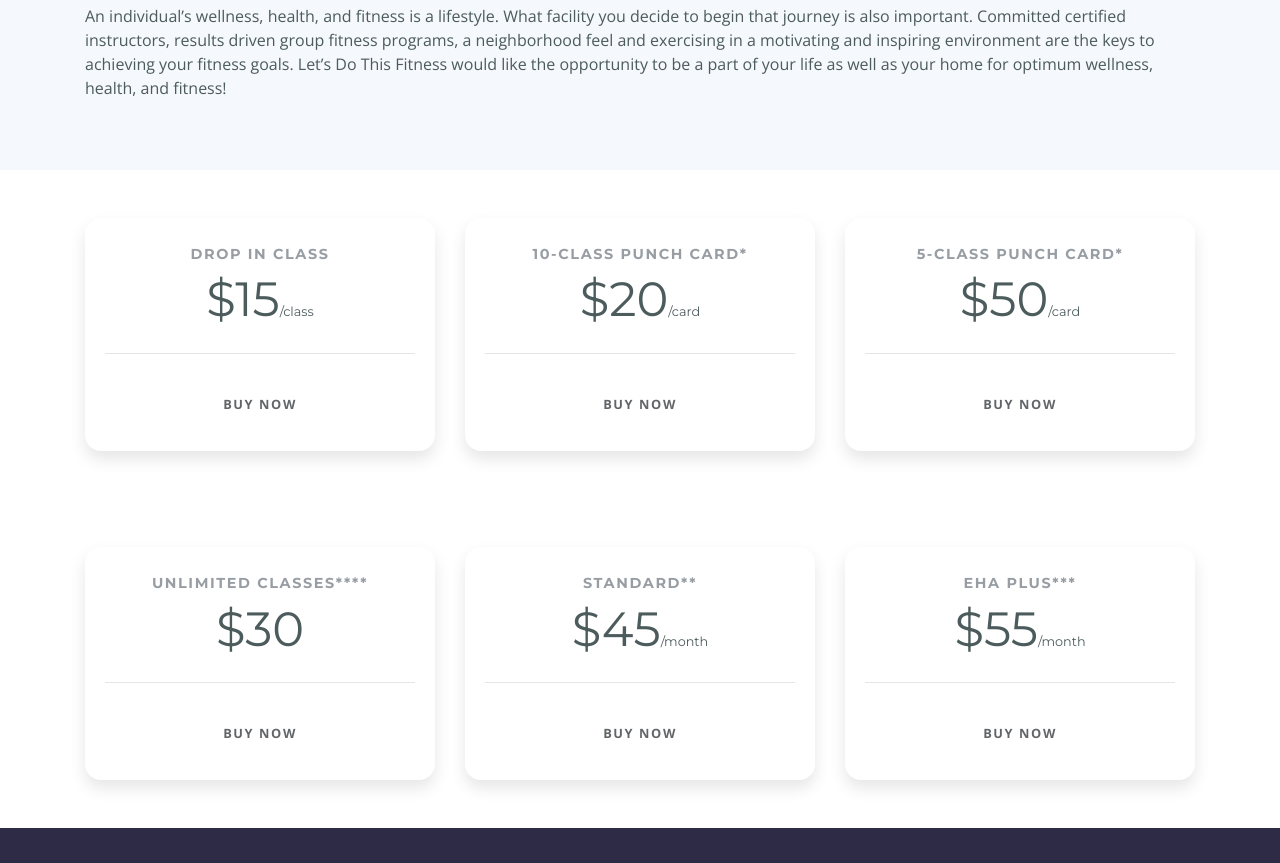
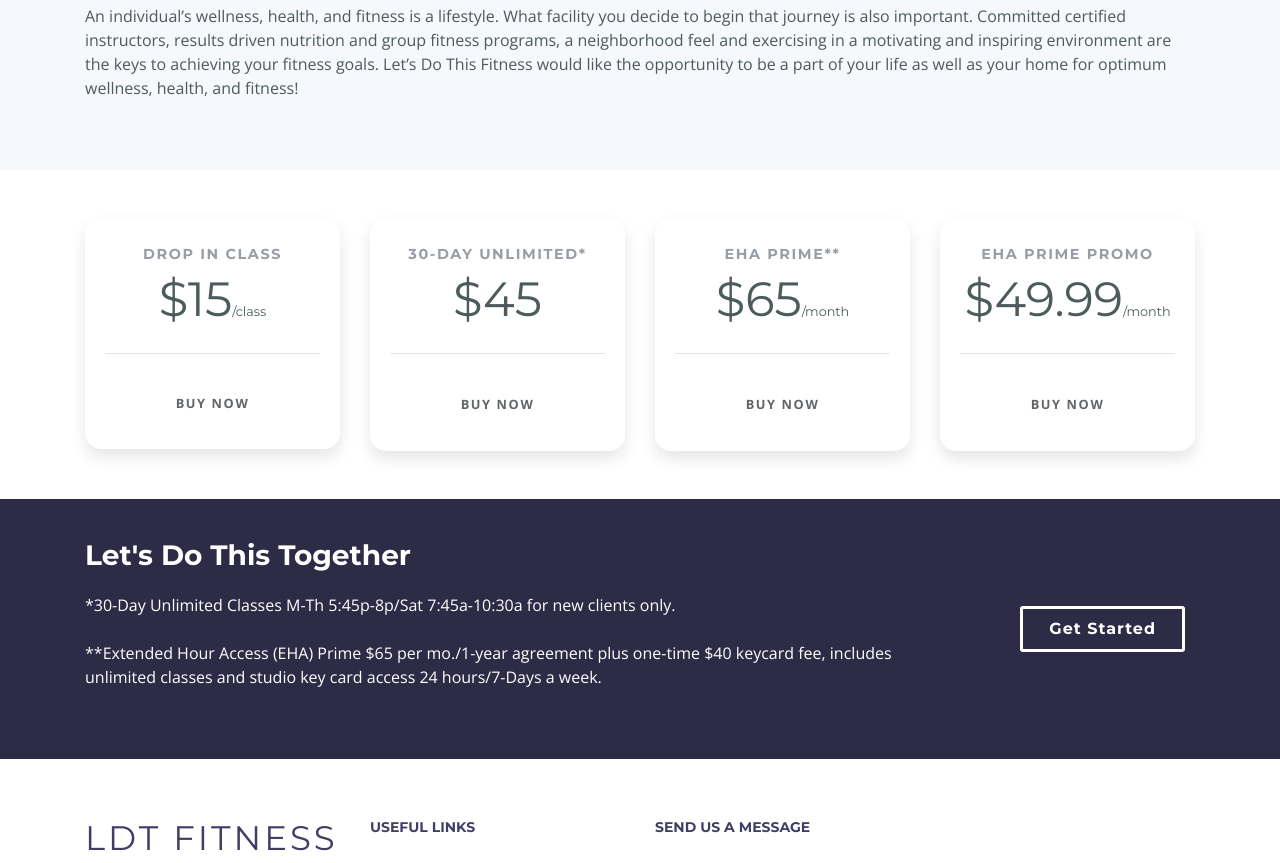
Before and after one commit to ldtfitness/ldtfitness.github.io, a plain HTML site: page pricing.html in a window 1280 px wide. Shown: the part 179-1042 px from the top of the page. Drawn offline with nearby package versions, Linux system fonts and the light colour scheme.

Commit message:
Keith Minor Changes

```diff
--- a/css/style.css
+++ b/css/style.css
@@ -26,7 +26,6 @@ a {
 a:hover,
 a:active,
 a:focus {
-  color: #FFF;
   outline: none;
   text-decoration: none;
 }
--- a/pricing.html
+++ b/pricing.html
@@ -43,10 +43,8 @@
     <div id="topbar">
       <div class="container">
         <div class="social-links">
-                    <a href="#" class="twitter"><i class="fa fa-twitter"></i></a>
-                    <a href="#" class="facebook"><i class="fa fa-facebook"></i></a>
-                    <a href="#" class="linkedin"><i class="fa fa-linkedin"></i></a>
-                    <a href="#" class="instagram"><i class="fa fa-instagram"></i></a>
+          <a href="https://www.instagram.com/ldtfitness_/" target="_blank" class="twitter"><i class="fa fa-instagram"></i></a>
+          <a href="https://www.facebook.com/pages/category/Gym-Physical-Fitness-Center/Lets-Do-This-Fitness-262499847229092/" target="_blank" class="facebook"><i class="fa fa-facebook"></i></a>
         </div>
       </div>
     </div>
@@ -54,7 +52,8 @@
     <div class="container">
 
       <div class="logo float-left">
-                    <h1 class="text-light"><a href="#intro" class="scrollto"><span class="ldtAccent">LDT</span><span> Fitness</span></a></h1>
+        <h1 class="text-light"><a href="#intro" class="scrollto"><span class="ldtAccent">LDT</span><span>
+              Fitness</span></a></h1>
       </div>
 
       <nav class="main-nav float-right d-none d-lg-block">
@@ -80,11 +79,11 @@
         <header class="section-header">
           <h3>Pricing</h3>
         </header>
-                <p>An individual’s wellness, health, and fitness is a lifestyle. What facility you decide to begin that
-                    journey is also important. Committed certified instructors, results driven group fitness programs, a
-                    neighborhood feel and exercising in a motivating and inspiring environment are the keys to achieving
-                    your fitness goals. Let’s Do This Fitness would like the opportunity to be a part of your life as
-                    well as your home for optimum wellness, health, and fitness!</p>
+        <p>An individual’s wellness, health, and fitness is a lifestyle. What facility you decide to begin that journey
+          is also important. Committed certified instructors, results driven nutrition and group fitness programs, a
+          neighborhood feel and exercising in a motivating and inspiring environment are the keys to achieving your
+          fitness goals. Let’s Do This Fitness would like the opportunity to be a part of your life as well as your home
+          for optimum wellness, health, and fitness!</p>
 
 
 
@@ -96,36 +95,46 @@
     <div class="container">
       <div class="row">
         <!-- Free Tier -->
-          <div class="col-lg-4">
+        <div class="col-lg-3">
           <div class="card mb-5 mb-lg-0">
             <div class="card-body">
               <h5 class="card-title text-muted text-uppercase text-center">Drop in Class</h5>
               <h6 class="card-price text-center">$15<span class="period">/class</span></h6>
               <hr>
-
-                <a href="#" class="btn btn-block text-uppercase">Buy Now</a>
+              <a href="https://clients.mindbodyonline.com/classic/ws?studioid=129863&stype=41&sTG=31&prodId=10263"
+                target="_blank" class="btn btn-block btn-pricing text-uppercase">Buy Now</a>
             </div>
           </div>
         </div>
         <!-- Plus Tier -->
-          <div class="col-lg-4">
+        <div class="col-lg-3">
           <div class="card mb-5 mb-lg-0">
             <div class="card-body">
-                <h5 class="card-title text-muted text-uppercase text-center">10-Class Punch Card<b>*</b></h5>
-                <h6 class="card-price text-center">$20<span class="period">/card</span></h6>
+              <h5 class="card-title text-muted text-uppercase text-center">30-Day Unlimited<b>*</b></h5>
+              <h6 class="card-price text-center">$45<span class="period"></span></h6>
               <hr>
-                <a href="#" class="btn btn-block text-uppercase">Buy Now</a>
+              <a href="https://clients.mindbodyonline.com/classic/ws?studioid=129863&stype=41&sTG=22&prodId=10180" target="_blank" class="btn btn-block text-uppercase">Buy Now</a>
             </div>
           </div>
         </div>
         <!-- Pro Tier -->
-          <div class="col-lg-4">
+        <div class="col-lg-3">
           <div class="card">
             <div class="card-body">
-                <h5 class="card-title text-muted text-uppercase text-center">5-Class Punch Card<b>*</b></h5>
-                <h6 class="card-price text-center">$50<span class="period">/card</span></h6>
+              <h5 class="card-title text-muted text-uppercase text-center">EHA Prime<b>**</b></h5>
+              <h6 class="card-price text-center">$65<span class="period">/month</span></h6>
               <hr>
-                <a href="#" class="btn btn-block text-uppercase">Buy Now</a>
+              <a href="https://clients.mindbodyonline.com/classic/ws?studioid=129863&stype=40&prodid=144" target="_blank" class="btn btn-block text-uppercase">Buy Now</a>
+            </div>
+          </div>
+        </div>
+        <div class="col-lg-3">
+          <div class="card">
+            <div class="card-body">
+              <h5 class="card-title text-muted text-uppercase text-center">EHA Prime Promo<b></b></h5>
+              <h6 class="card-price text-center">$49.99<span class="period">/month</span></h6>
+              <hr>
+              <a href="https://clients.mindbodyonline.com/classic/ws?studioid=129863&stype=40&prodid=145" target="_blank" class="btn btn-block text-uppercase">Buy Now</a>
             </div>
           </div>
         </div>
@@ -134,61 +143,15 @@
 
   </section>
 
-    <section class="pricing py-5 wow fadeInUp">
-      <div class="container">
-        <div class="row">
-          <!-- Free Tier -->
-          <div class="col-lg-4">
-            <div class="card mb-5 mb-lg-0">
-              <div class="card-body">
-                <h5 class="card-title text-muted text-uppercase text-center">Unlimited Classes<b>****</b></h5>
-                <h6 class="card-price text-center">$30<span class="period"></span></h6>
-                <hr>
-
-                <a href="#" class="btn btn-block text-uppercase">Buy Now</a>
-              </div>
-            </div>
-          </div>
-          <!-- Plus Tier -->
-          <div class="col-lg-4">
-            <div class="card mb-5 mb-lg-0">
-              <div class="card-body">
-                <h5 class="card-title text-muted text-uppercase text-center">Standard<b>**</b></h5>
-                <h6 class="card-price text-center">$45<span class="period">/month</span></h6>
-                <hr>
-                <a href="#" class="btn btn-block text-uppercase">Buy Now</a>
-              </div>
-            </div>
-          </div>
-          <!-- Pro Tier -->
-          <div class="col-lg-4">
-            <div class="card">
-              <div class="card-body">
-                <h5 class="card-title text-muted text-uppercase text-center">EHA Plus<b>***</b></h5>
-                <h6 class="card-price text-center">$55<span class="period">/month</span></h6>
-                <hr>
-                <a href="#" class="btn btn-block text-uppercase">Buy Now</a>
-              </div>
-            </div>
-          </div>
-        </div>
-      </div>
-    </section>
-
   <section id="call-to-action" class="wow fadeInUp">
     <div class="container">
       <div class="row">
         <div class="col-lg-9 text-center text-lg-left">
           <h3 class="cta-title">Let's Do This Together</h3>
-                    <p class="cta-text"> *10-Class Punch Card valid M-Th 5:45p-8p/Sat 7:45a-10:30a, expires 30-Days from date of purchase, and for NEW CLIENTS ONLY.<br><br>
-
-                        *5-Class Punch Card valid M-Th 5:45p-8p/Sat 7:45a-10:30a and expires 30-Days from date of purchase.<br><br>
-
-                        **Standard $45, includes unlimited classes M-Th 5:30p-8:00p/Sat 7:30a-10:30a.<br><br>
-
-                        ***Extended Hour Access $55 plus one-time $40 key card fee, includes unlimited classes and studio key card access 24 hours/7-Days a week.<br><br>
-
-                        ****30-Days/$30 Unlimited Classes M-Th 5:45p-8p/Sat 7:45a-10:30a for new clients only</p>
+          <p class="cta-text">*30-Day Unlimited Classes M-Th 5:45p-8p/Sat 7:45a-10:30a for new clients only.<br><br>
+            **Extended Hour Access (EHA) Prime $65 per mo./1-year agreement
+            plus one-time $40 keycard fee, includes unlimited classes and studio key card access 24 hours/7-Days a week.
+            <p></p>
         </div>
         <div class="col-lg-3 cta-btn-container text-center">
           <a class="cta-btn align-middle" href="#">Get Started</a>
```
Also changed, not shown: index.html (+18 -31 lines), nutrition.html (+10 -30 lines), programs.html (+8 -10 lines), schedule.html (+7 -9 lines), waiver.html (+7 -9 lines), img/team-1.jpg (deleted), img/team-2.jpg (deleted), img/team-3.jpg (deleted), img/team-4.jpg (deleted), img/test2.jpg (deleted), img/test3.jpg (deleted), img/testimonial-1.jpg (deleted), img/testimonial-2.jpg (deleted), img/testimonial-3.jpg (deleted), 2 more files, 1 other file. Lines whose indentation alone changed are shown as unchanged.
